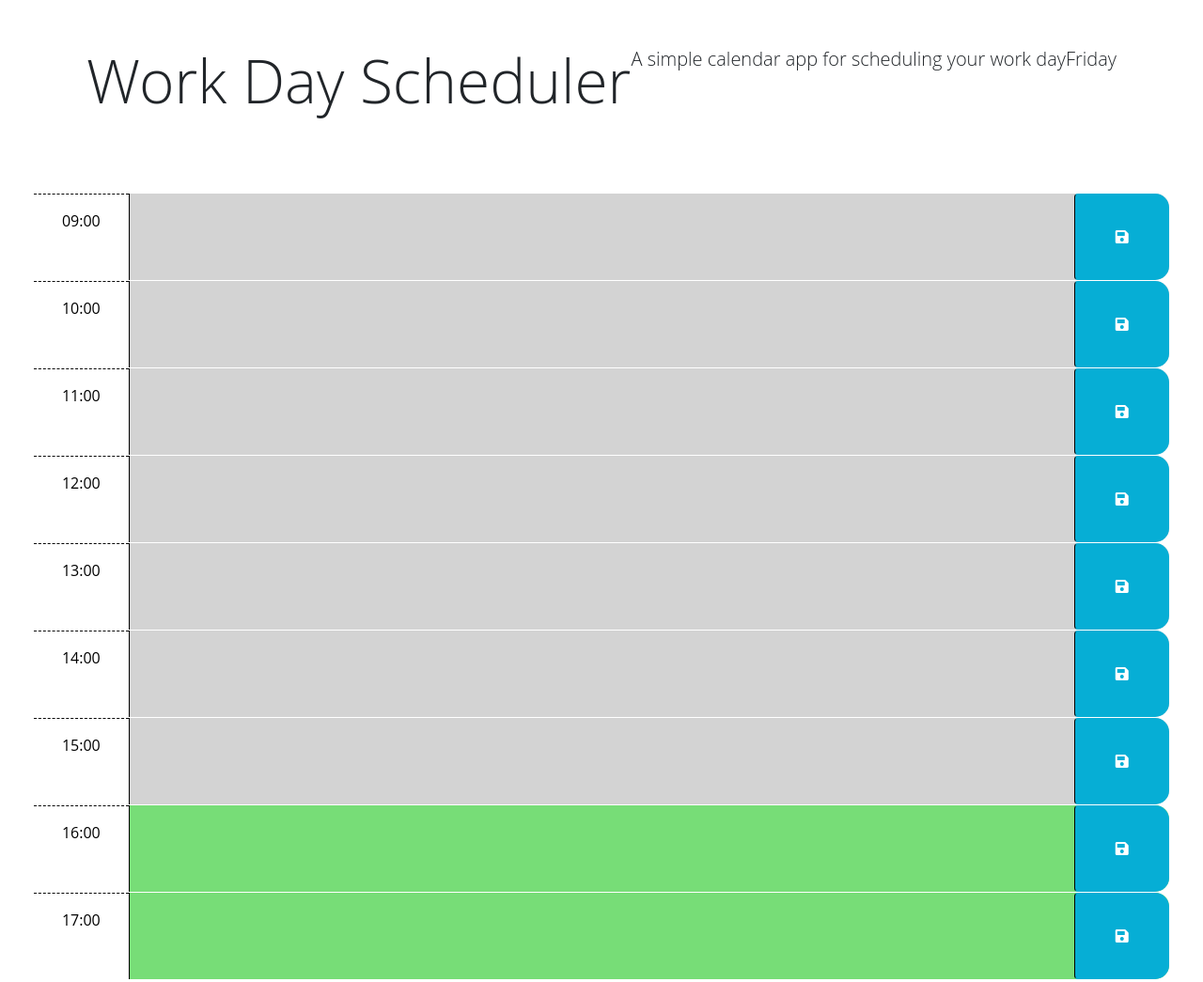
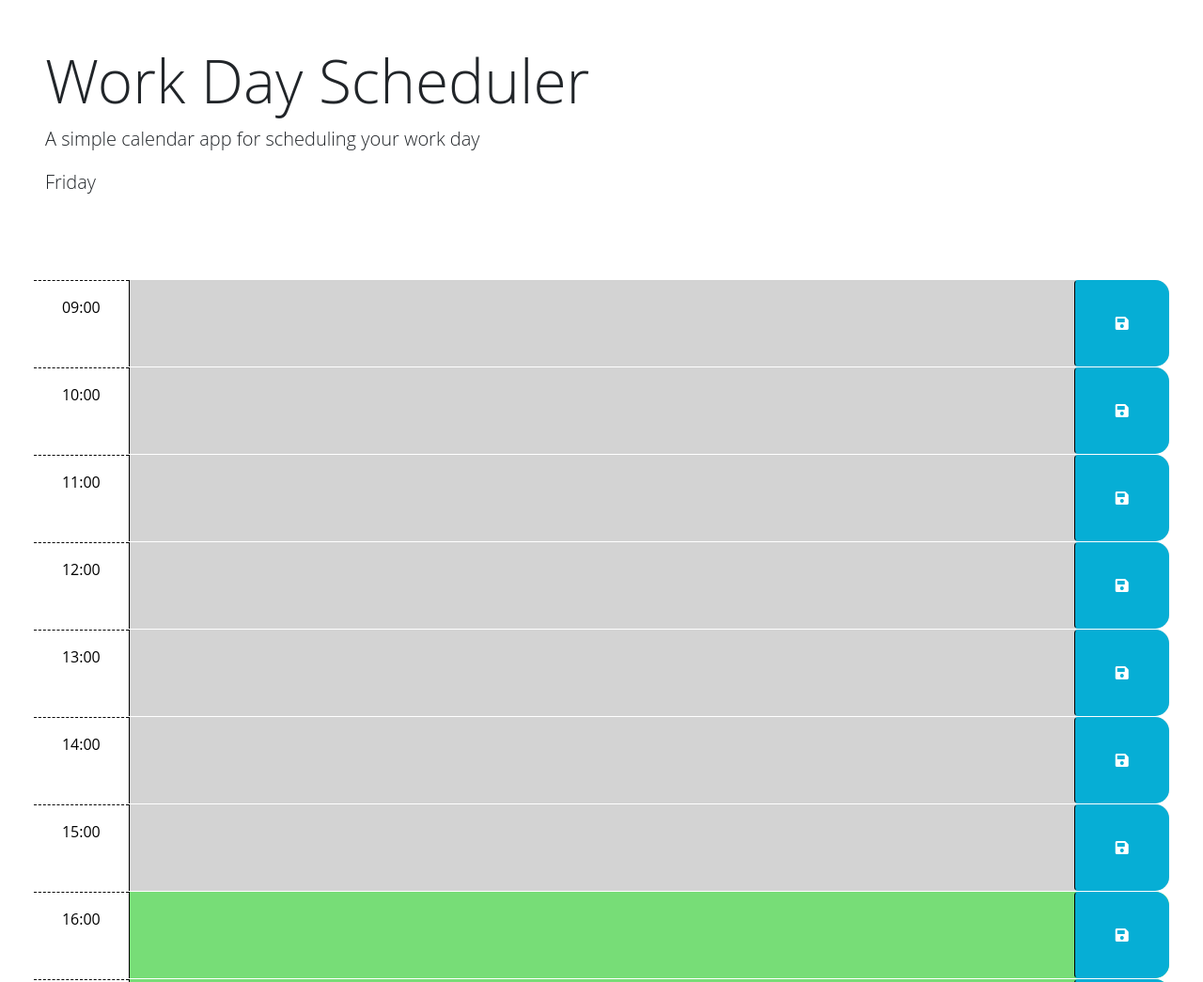
Before and after one commit to sobewon/dailyPlanner, a plain HTML site: page index.html in a window 1280 px wide. Shown: the top 1045 px of the page at 94% size. Drawn offline with nearby package versions, Linux system fonts and the light colour scheme.

Commit message:
fixed html so as not to justify center on header.

```diff
--- a/index.html
+++ b/index.html
@@ -25,7 +25,7 @@
   </head>
 
   <body>
-    <header class="p-5 mb-4 d-flex justify-content-center">
+    <header class="p-5 mb-4">
       <h1 class="display-3">Work Day Scheduler</h1>
       <p class="lead">A simple calendar app for scheduling your work day</p>
       <p id="currentDay" class="lead"></p>
```
